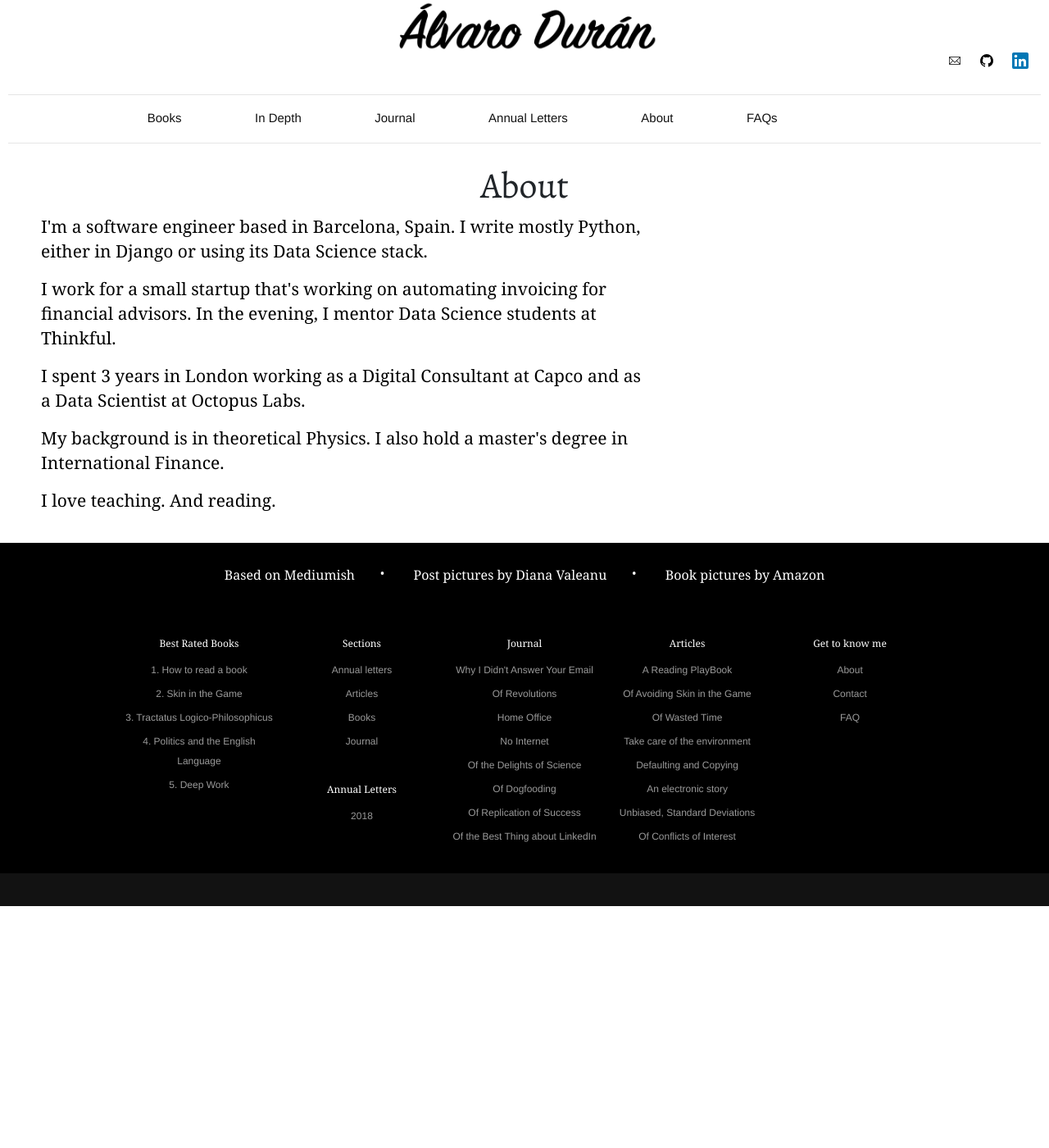
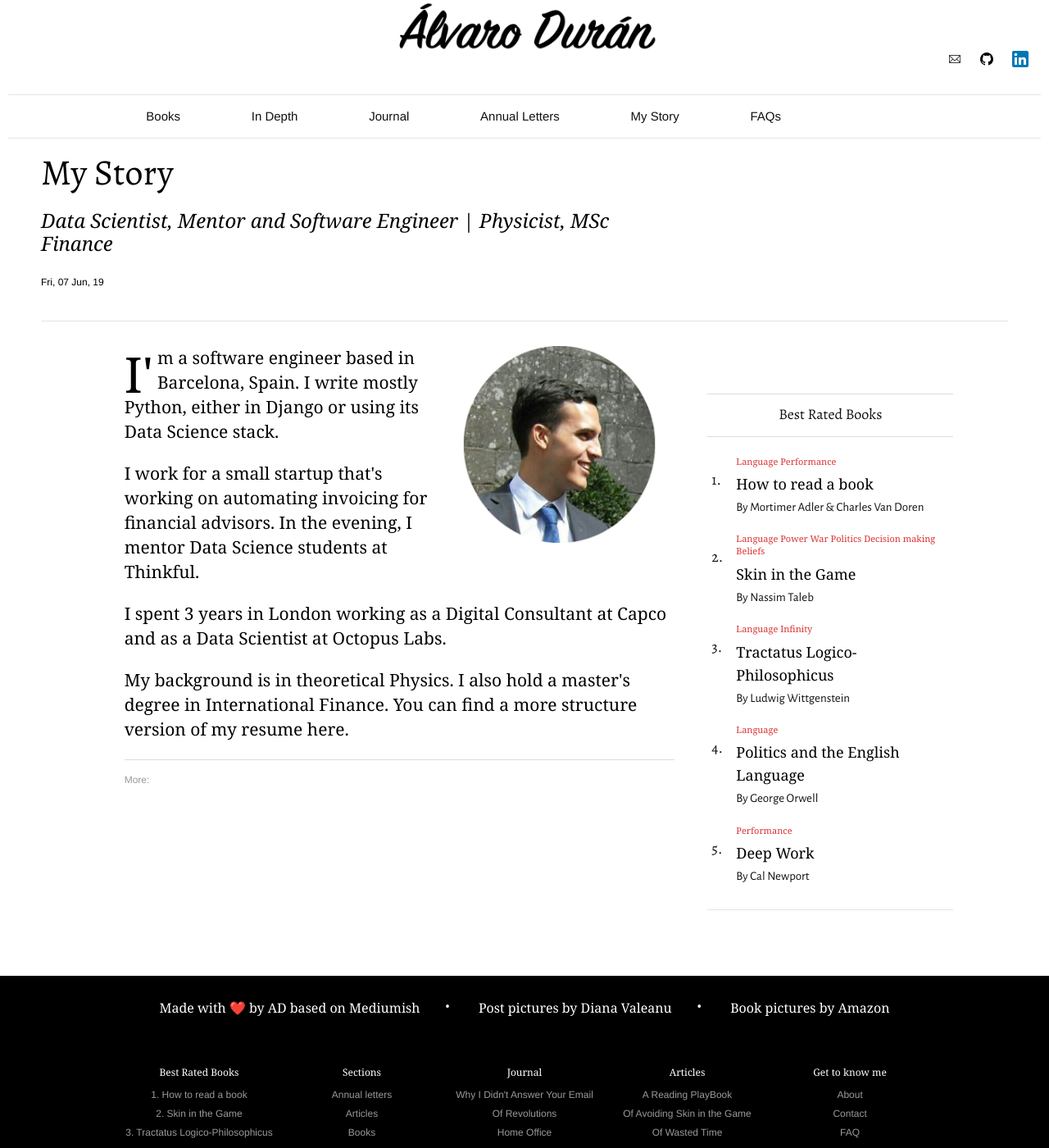
Before and after one commit to ohduran/ohduran.github.io, a Jekyll site: the page built from _pages/about.md, in a window 1280 px wide and 1400 px high. Shown: the whole window at 82% size. Built offline with Jekyll 4.4.1, drawn with Linux system fonts in a browser that asks for light colours; some web fonts are replaced; a script that is not in the unit is left out.

Commit message:
Improvements on navbar, footer, and added a promo section in index

```diff
--- a/_data/navbar.yml
+++ b/_data/navbar.yml
@@ -14,9 +14,9 @@
   label: Annual Letters
   url: /annual_letters
 
-- About:
-  label: About
-  url: /about
+- MyStory:
+  label: My Story
+  url: /mystory
 
 - FAQ:
   label: FAQs
--- a/_includes/newyorker/footer.html
+++ b/_includes/newyorker/footer.html
@@ -4,9 +4,10 @@
         <div class="FooterPromoLinks__container___fzxb9">
             <div class="FooterPromoLinks__featureLinks___17S0N">
                 <div>
-                    <h4>Based on <a class="Link__link___3dWao" href="https://www.wowthemes.net/themes/mediumish-ghost/">Mediumish</a></h4>
+                    <h4>Made with ❤️ by <a class="Link__link___3dWao" href="/about">AD</a> based on <a class="Link__link___3dWao" href="https://www.wowthemes.net/themes/mediumish-ghost/">Mediumish</a></h4>
                     <h4>Post pictures by <a class="Link__link___3dWao" href="https://absurd.design">Diana Valeanu</a></h4>
                     <h4>Book pictures by <a class="Link__link___3dWao" href="https://www.amazon.com/gp/help/customer/display.html?ie=UTF8&nodeId=508088&ref_=footer_cou">Amazon</a></h4>
+
                     <!-- <h4>Based on the <a class="Link__link___3dWao  " href="https://github.com/wowthemesnet/mediumish-theme-jekyll/">Mediumish Theme</a>.</h4>
                     <h4>Default pictures by Diana Valeanu, the woman behind <a class="Link__link___3dWao" href="https://absurd.design/">Absurd Design</a>.</h4> -->
             </div>
--- /dev/null
+++ b/_includes/newyorker/image-logo.html
@@ -0,0 +1,3 @@
+<picture class="component-responsive-image">
+    <img alt="Logo Image of {{ site.title }}" src="{{ site.favicon }}" title="Logo Image of {{ site.title }}" />
+</picture>
--- a/_pages/about.md
+++ b/_pages/about.md
@@ -1,11 +1,11 @@
 ---
-layout: page
-title: About
-permalink: /about
+layout: post
+title:  "My Story"
+date:   2019-06-07 15:00:00 +0100
+permalink: /mystory
+image: assets/images/logo.png
+description: Data Scientist, Mentor and Software Engineer | Physicist, MSc Finance
 ---
-
-<div class="row justify-content-between">
-<div class="col-md-8 pr-5">
 
 <p>I'm a software engineer based in Barcelona, Spain. I write mostly Python, either in Django or using its Data Science stack.</p>
 
@@ -13,10 +13,8 @@ permalink: /about
 
 <p>I spent 3 years in London working as a Digital Consultant at <a href="https://capco.com/">Capco</a> and as a Data Scientist at <a href="https://octopuslabs.com/">Octopus Labs</a>.</p>
 
-<p>My background is in theoretical Physics. I also hold a master's degree in International Finance.</p>
-
-<p>I love teaching. And reading.</p>
-
+<p>My background is in theoretical Physics. I also hold a master's degree in International Finance. You can find a more structure version of my resume <a href="/resume">here</a>.</p>
+<!--
 </div>
 
 <!-- <div class="col-md-4">
@@ -29,5 +27,5 @@ permalink: /about
 <a target="_blank" href="https://www.patreon.com/aduranb" class="btn btn-danger">Become a Patron</a>
 
 </div>
+</div>
 </div> -->
-</div>
--- a/index.html
+++ b/index.html
@@ -5,7 +5,7 @@ title: Home
 
 <section class="PageContainer__pageContent___1xERg undefined">
     <div class="PageSections__container___2--Bs">
-        <!-- {% include newyorker/promoSection.html %} -->
+        <!--  newyorker/promoSection.html -->
 
         <!-- IN THE NEWS / FEATURED -->
         <section class="HeroSecondaryInTheNewsSection__sectionRow___1vXR7">
@@ -50,7 +50,7 @@ title: Home
         </section>
         <!-- END IN THE NEWS / FEATURED -->
 
-        <!-- {% include newyorker/promoSection.html %} -->
+        {% include newyorker/promoSection.html %}
 
         <!-- Spotlight Section -->
         {% include newyorker/sections/02-spotlight/section.html %}
```
Also changed, not shown: _includes/newyorker/promoSection.html (+4 -3 lines).
